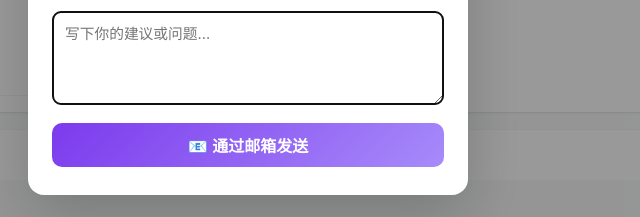
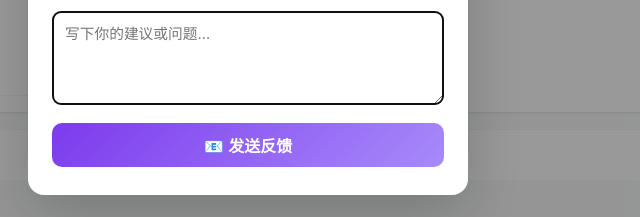
Before and after one commit to fengloulai/liangtu, a plain HTML site: page index.html in a window 1280 px wide. Both pictures are taken after a click on the button "💬 建议反馈". Shown: the part 355-572 px from the top of the page, 392-1032 px from the left. Drawn offline with Linux system fonts and the light colour scheme.

Commit message:
fix: 反馈改为FormSubmit直接发送，无需邮箱客户端登录

```diff
--- a/index.html
+++ b/index.html
@@ -359,8 +359,15 @@
       📧 <strong>599492435@qq.com</strong>
       <button class="btn-copy" onclick="copyEmail()">📋 复制</button>
     </div>
-    <textarea id="feedbackText" rows="4" placeholder="写下你的建议或问题..."></textarea>
-    <button class="btn-send" onclick="sendFeedback()">📧 通过邮箱发送</button>
+    <form id="feedbackForm" action="https://formsubmit.co/599492435@qq.com" method="POST">
+      <!-- 屏蔽FormSubmit默认的确认页，直接显示自定义提示 -->
+      <input type="hidden" name="_captcha" value="false">
+      <input type="hidden" name="_template" value="table">
+      <input type="hidden" name="_subject" value="靓图 - 用户反馈">
+      <input type="hidden" name="_next" value="https://liangtu.cc/">
+      <textarea id="feedbackText" name="message" rows="4" placeholder="写下你的建议或问题..." required></textarea>
+      <button type="submit" class="btn-send">📧 发送反馈</button>
+    </form>
   </div>
 </div>
 
--- a/sticker/app.js
+++ b/sticker/app.js
@@ -346,19 +346,14 @@ function copyEmail() {
   });
 }
 
-function sendFeedback() {
-  var text = document.getElementById('feedbackText').value.trim();
-  var subject = encodeURIComponent('靓图反馈');
-  var body = encodeURIComponent(text || '（用户未填写内容）');
-  window.location.href = 'mailto:599492435@qq.com?subject=' + subject + '&body=' + body;
-  if (!text) {
-    showToast('📧 正在打开邮箱...（建议填写内容以便我们更好理解你的需求）');
-  } else {
-    showToast('📧 正在打开邮箱...');
+// 表单提交：关闭弹窗 + 显示成功提示
+document.getElementById('feedbackForm').addEventListener('submit', function() {
+  setTimeout(function() {
     document.getElementById('feedbackModal').classList.remove('show');
     document.getElementById('feedbackText').value = '';
-  }
-}
+    showToast('✅ 反馈已发送，感谢你的建议！');
+  }, 300);
+});
 
 function showToast(msg) {
   var t = document.createElement('div');
```
